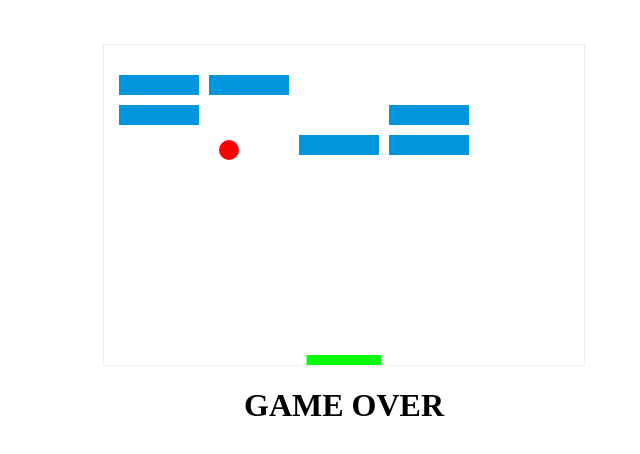
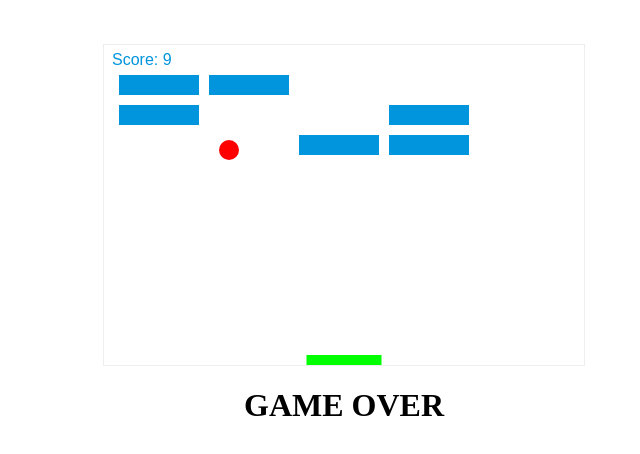
Before and after one commit to nialvi/breackout-game, a plain HTML site: page index.html in a window 1280 px wide. Shown: the full height of the page, 296-936 px from the left. Drawn offline with Linux system fonts and the light colour scheme.

Commit message:
score and win

```diff
--- a/index.html
+++ b/index.html
@@ -53,6 +53,9 @@
         var brickOffsetTop = 30;
         var brickOffsetLeft = 15;
         var bricks = [];
+
+        let score = 0;
+
         for(var c=0; c<brickColumnCount; c++) {
             bricks[c] = [];
             for(var r=0; r<brickRowCount; r++) {
@@ -100,11 +103,10 @@
 
 
             drawBricks();
-
-
             createBall(x, y, color);
             drawPaddle();
             collisionDetection();
+            drawScore();
 
             if(x + dx > canvas.width-CONFIG.BALL_RADIUS || x + dx < CONFIG.BALL_RADIUS) {
                 dx = -dx;
@@ -118,7 +120,7 @@
                     dy = -dy;
                 }
                 else {
-                    outputResult();
+                    outputResult('GAME OVER');
                     sleep(1000).then(() => {
                         document.location.reload();
                     });
@@ -148,9 +150,9 @@
             containerY.innerHTML = coord.y;
         }
 
-        function outputResult () {
+        function outputResult (text) {
             const containerResult = document.getElementById('result');
-            containerResult.innerHTML = 'GAME OVER';
+            containerResult.innerHTML = text;
         }
 
         function handleKeyUp (e) {
@@ -182,6 +184,14 @@
                         if (x > b.x && x < b.x + brickWidth && y > b.y && y < b.y + brickHeight) {
                             dy = -dy;
                             b.status = 0;
+                            score++;
+
+                            if (score === brickRowCount * brickColumnCount) {
+                                outputResult('YOU WIN!');
+                                sleep(1000).then(() => {
+                                    document.location.reload();
+                                });
+                            }
                         }
                     }
                 }
@@ -192,6 +202,12 @@
            return new Promise(resolve => setTimeout(resolve, ms));
         }
 
+        function drawScore () {
+            ctx.font = '16px Arial';
+            ctx.fillStyle = '#0095DD';
+            ctx.fillText('Score: ' + score, 8, 20);
+        }
+
         requestAnimationFrame(draw);
         initEvents();
     </script>
```
